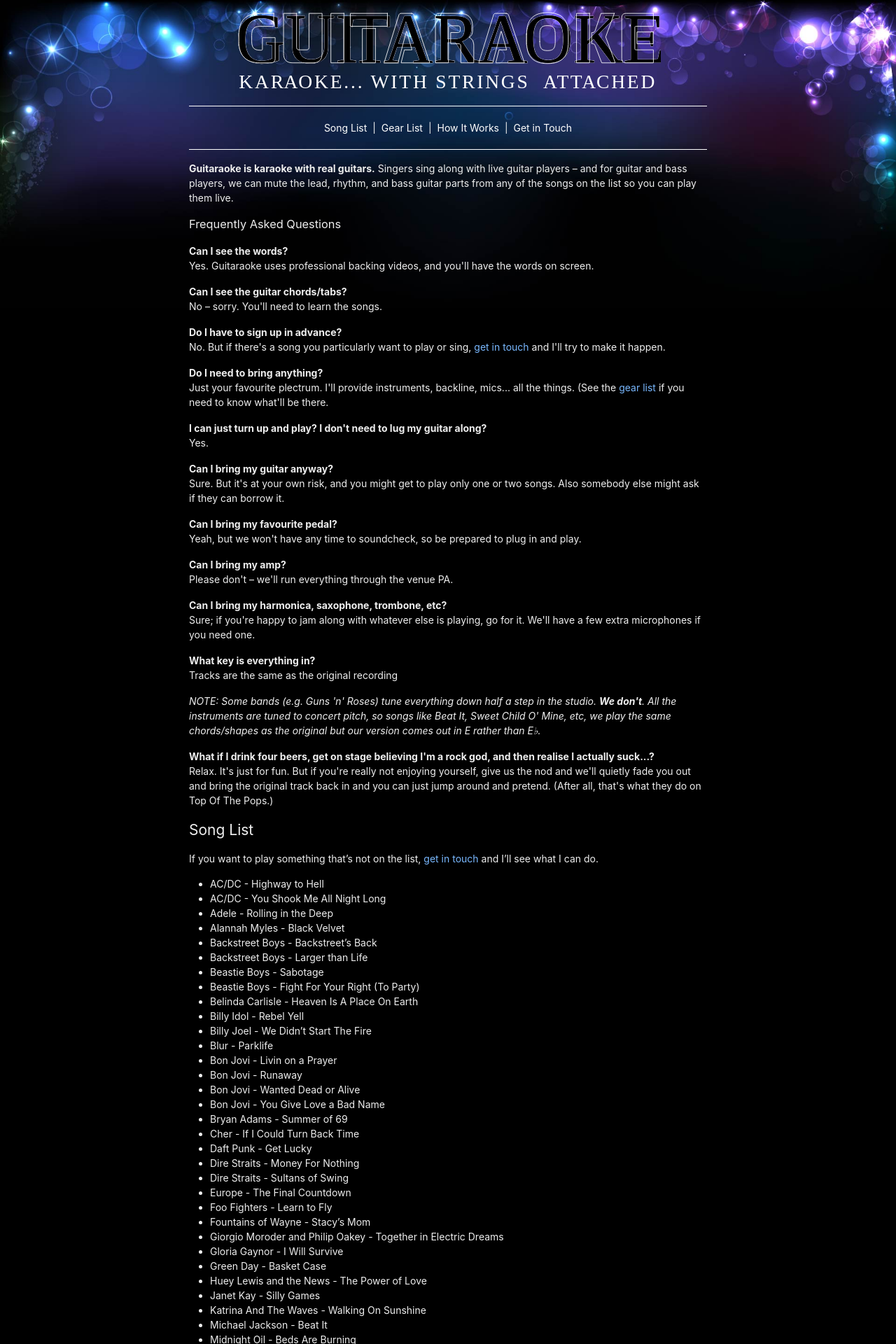
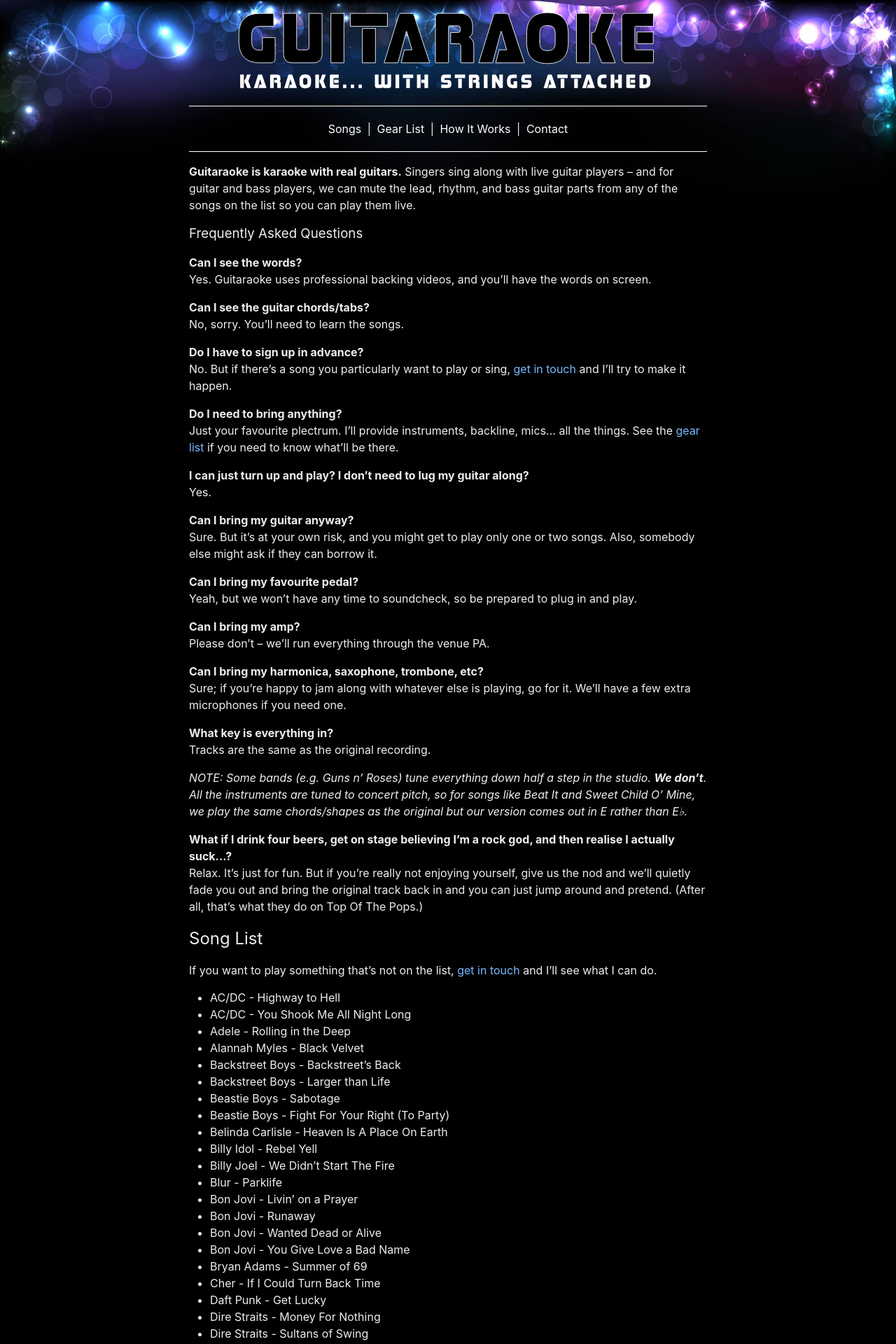
Before and after one commit to dylanbeattie/guitaraoke.live, a Jekyll site: the page built from index.md, in a window 1280 px wide. Shown: the top 1920 px of the page at 70% size. Built offline with Jekyll 4.4.1, drawn with Linux system fonts in a browser that asks for light colours; comment, search, counter and statistics services are not loaded; some of the changed text lies outside the part shown.

Commit message:
Fixed typos; typographer's quotes; background image size fixes.

```diff
--- a/_includes/song-list.md
+++ b/_includes/song-list.md
@@ -2,15 +2,15 @@
 * AC/DC - You Shook Me All Night Long
 * Adele - Rolling in the Deep
 * Alannah Myles - Black Velvet
-* Backstreet Boys - Backstreet's Back
+* Backstreet Boys - Backstreet’s Back
 * Backstreet Boys - Larger than Life
 * Beastie Boys - Sabotage
 * Beastie Boys - Fight For Your Right (To Party)
 * Belinda Carlisle - Heaven Is A Place On Earth
 * Billy Idol - Rebel Yell
-* Billy Joel - We Didn't Start The Fire
+* Billy Joel - We Didn’t Start The Fire
 * Blur - Parklife
-* Bon Jovi - Livin on a Prayer
+* Bon Jovi - Livin’ on a Prayer
 * Bon Jovi - Runaway
 * Bon Jovi - Wanted Dead or Alive
 * Bon Jovi - You Give Love a Bad Name
@@ -21,7 +21,7 @@
 * Dire Straits - Sultans of Swing
 * Europe - The Final Countdown
 * Foo Fighters - Learn to Fly
-* Fountains of Wayne - Stacy's Mom
+* Fountains of Wayne - Stacy’s Mom
 * Giorgio Moroder and Philip Oakey - Together in Electric Dreams
 * Gloria Gaynor - I Will Survive
 * Green Day - Basket Case
@@ -43,14 +43,14 @@
 * Queen - I Want It All
 * Queen - Tie Your Mother Down
 * Radiohead - Creep
-* Simple Minds - Don't You Forget About Me
+* Simple Minds - Don’t You Forget About Me
 * Smash Mouth - All Star
-* Starship - Nothing's Gonna Stop Us Now
+* Starship - Nothing’s Gonna Stop Us Now
 * Starship - We Built This City
 * The Killers - Human
 * The Killers - Mr Brightside
 * The Killers - Somebody Told Me
-* The Proclaimers - I'm Gonna Be (500 Miles)
+* The Proclaimers - I’m Gonna Be (500 Miles)
 * Wet Leg - Chaise Longue
 * Wheatus - Teenage Dirtbag
 * White Stripes - Seven Nation Army
--- a/_sass/minima/custom-styles.scss
+++ b/_sass/minima/custom-styles.scss
@@ -13,9 +13,14 @@
     background-attachment: fixed;
     background-position: bottom center;
     background-size: contain;
+    // div.home {
+    //     padding: 16px;
+    //     background:#00000099 !important;
+    // }
 }
+
 footer {
-    margin-top: 25vw;
+    margin-top: 22vw;
     margin-bottom: 1vw;
     text-align: center;
     font-size: 80%;
@@ -24,12 +29,12 @@
     }
 }
 
-@media (max-width: 640px) {
+@media (max-width: 960px) {
     body {
-        background-size: 640px auto;
+        background-size: 960px auto;
     }
     footer {
-        margin-top: 150px;
+        margin-top: 220px;
     }
 }
 
--- a/_sass/minima/initialize.scss
+++ b/_sass/minima/initialize.scss
@@ -4,7 +4,7 @@
 
 $base-font-family: -apple-system, system-ui, BlinkMacSystemFont, "Segoe UI", "Segoe UI Emoji", "Segoe UI Symbol", "Apple Color Emoji", Roboto, Helvetica, Arial, sans-serif !default;
 $code-font-family: "Menlo", "Inconsolata", "Consolas", "Roboto Mono", "Ubuntu Mono", "Liberation Mono", "Courier New", monospace;
-$base-font-size:   14px !default;
+$base-font-size:   16px !default;
 $base-font-weight: 400 !default;
 $small-font-size:  $base-font-size * 0.875 !default;
 $base-line-height: 1.5 !default;
--- a/index.md
+++ b/index.md
@@ -6,13 +6,13 @@
 ---
 
 <nav>
-<a href="#song-list">Song List</a>
+<a href="#song-list">Songs</a>
 |
 <a href="#gear-list">Gear List</a>
 |
 <a href="#how-it-works">How It Works</a>
 |
-<a href="#get-in-touch">Get in Touch</a>
+<a href="#get-in-touch">Contact</a>
 </nav>
 <p><strong>Guitaraoke is karaoke with real guitars.</strong> Singers sing along with live guitar players – and for guitar and bass players, we can mute the lead, rhythm, and bass guitar parts from any of the songs on the list so you can play them live.</p>
 
@@ -20,33 +20,33 @@
 
 <dl>
     <dt>Can I see the words?</dt>
-    <dd>Yes. Guitaraoke uses professional backing videos, and you'll have the words on screen.</dd>
+    <dd>Yes. Guitaraoke uses professional backing videos, and you’ll have the words on screen.</dd>
     <dt>Can I see the guitar chords/tabs?</dt>
-    <dd>No – sorry. You'll need to learn the songs.</dd>
+    <dd>No, sorry. You’ll need to learn the songs.</dd>
     <dt>Do I have to sign up in advance?</dt>
-    <dd>No. But if there's a song you particularly want to play or sing, <a href="#get-in-touch">get in touch</a> and I'll try to make it happen.</dd>
+    <dd>No. But if there’s a song you particularly want to play or sing, <a href="#get-in-touch">get in touch</a> and I’ll try to make it happen.</dd>
     <dt>Do I need to bring anything?</dt>
-    <dd>Just your favourite plectrum. I'll provide instruments, backline, mics... all the things. (See the <a href="#gear-list">gear list</a> if you need to know what'll be there.</dd>
-    <dt>I can just turn up and play? I don't need to lug my guitar along?</dt>
+    <dd>Just your favourite plectrum. I’ll provide instruments, backline, mics... all the things. See the <a href="#gear-list">gear list</a> if you need to know what’ll be there.</dd>
+    <dt>I can just turn up and play? I don’t need to lug my guitar along?</dt>
     <dd>Yes.</dd>
     <dt>Can I bring my guitar anyway?</dt>
-    <dd>Sure. But it's at your own risk, and you might get to play only one or two songs. Also somebody else might ask if they can borrow it.</dd>
+    <dd>Sure. But it’s at your own risk, and you might get to play only one or two songs. Also, somebody else might ask if they can borrow it.</dd>
     <dt>Can I bring my favourite pedal?</dt>
-    <dd>Yeah, but we won't have any time to soundcheck, so be prepared to plug in and play.</dd>
+    <dd>Yeah, but we won’t have any time to soundcheck, so be prepared to plug in and play.</dd>
     <dt>Can I bring my amp?</dt>
-    <dd>Please don't – we'll run everything through the venue PA.</dd>
+    <dd>Please don’t – we’ll run everything through the venue PA.</dd>
     <dt>Can I bring my harmonica, saxophone, trombone, etc?</dt>
-    <dd>Sure; if you're happy to jam along with whatever else is playing, go for it. We'll have a few extra microphones if you need one.</dd>
+    <dd>Sure; if you’re happy to jam along with whatever else is playing, go for it. We’ll have a few extra microphones if you need one.</dd>
     <dt>What key is everything in?</dt>
-    <dd>Tracks are the same as the original recording</dd>
-    <dd><em>NOTE: Some bands (e.g. Guns 'n' Roses) tune everything down half a step in the studio. <strong>We don't</strong>. All the instruments are tuned to concert pitch, so songs like Beat It, Sweet Child O' Mine, etc, we play the same chords/shapes as the original but our version comes out in E rather than E♭.</em></dd>
-    <dt>What if I drink four beers, get on stage believing I'm a rock god, and then realise I actually suck...?</dt>
-    <dd>Relax. It's just for fun. But if you're really not enjoying yourself, give us the nod and we'll quietly fade you out and bring the original track back in and you can just jump around and pretend. (After all, that's what they do on Top Of The Pops.)</dd>
+    <dd>Tracks are the same as the original recording.</dd>
+    <dd><em>NOTE: Some bands (e.g. Guns n’ Roses) tune everything down half a step in the studio. <strong>We don’t</strong>. All the instruments are tuned to concert pitch, so for songs like Beat It and Sweet Child O’ Mine, we play the same chords/shapes as the original but our version comes out in E rather than E♭.</em></dd>
+    <dt>What if I drink four beers, get on stage believing I’m a rock god, and then realise I actually suck...?</dt>
+    <dd>Relax. It’s just for fun. But if you’re really not enjoying yourself, give us the nod and we’ll quietly fade you out and bring the original track back in and you can just jump around and pretend. (After all, that’s what they do on Top Of The Pops.)</dd>
 </dl>
 
 ## Song List
 
-If you want to play something that's not on the list, [get in touch](#get-in-touch) and I'll see what I can do.
+If you want to play something that’s not on the list, [get in touch](#get-in-touch) and I’ll see what I can do.
 
 {% include song-list.md %}
 
@@ -54,7 +54,7 @@
 
 ## Gear List
 
-Here's what I'm bringing along. Feel free to bring your own guitar or pedals (but please leave your amp at home!)
+Here’s what I’m bringing along. Feel free to bring your own guitar or pedals (but please leave your amp at home!)
 
 - Fender Stratocaster electric guitar
 - Ibanez RG570 electric guitar
```
Also changed, not shown: other parts of index.md (+3 -4 lines), assets/svg/website-footer.jpg, assets/svg/website-header-background.jpg, assets/svg/website-logo-header.jpg, assets/svg/website-logo-header.svg, 1 other file.
